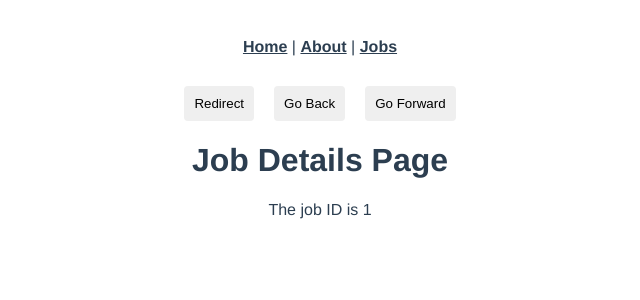
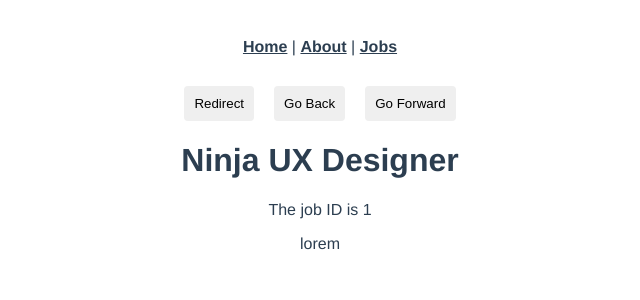
Before and after one commit to Huseinaz/ninja-jobs, a Vue app: page /jobs/1 in a window 1280 px wide. Shown: the top 300 px of the page, without its empty margins (320-960 px from the left). Built offline with nearby package versions, Linux system fonts and the light colour scheme; data requests are answered from the project's data file.

Commit message:
Fetching data + Show data

```diff
--- a/src/views/jobs/JobDetails.vue
+++ b/src/views/jobs/JobDetails.vue
@@ -1,16 +1,28 @@
 <template>
-    <h1>Job Details Page</h1>
-    <p>The job ID is {{ id }}</p>
+    <div v-if="job">
+        <h1>{{ job.title }}</h1>
+        <p>The job ID is {{ id }}</p>
+        <p>{{ job.details }}</p>
+    </div>
+    <div v-else>
+        <p>Loading job details...</p>
+    </div>
 </template>
 
 <script>
 export default {
     props: ['id'],
-    // data() {
-    //     return {
-    //         id : this.$route.params.id //take the id from the url
-    //     }
-    // },
+    data() {
+        return {
+            job: null
+        }
+    },
+    mounted() {
+        fetch('http://localhost:3000/jobs/'+this.id)
+        .then(res => res.json())
+        .then(data => this.job = data)
+        .then(err => console.log(err.message))
+    },
 }
 </script>
 
--- a/src/views/jobs/JobsView.vue
+++ b/src/views/jobs/JobsView.vue
@@ -1,9 +1,14 @@
 <template>
     <h1>Jobs</h1>
-    <div v-for="job in jobs" :key="job.id" class="job">
-        <router-link :to="{ name: 'jobDetails', params: { id: job.id } }">
-            <h2>{{ job.title }}</h2>
-        </router-link>
+    <div v-if="jobs.length">
+        <div v-for="job in jobs" :key="job.id" class="job">
+            <router-link :to="{ name: 'jobDetails', params: { id: job.id } }">
+                <h2>{{ job.title }}</h2>
+            </router-link>
+        </div>
+    </div>
+    <div v-else>
+        <p>Loading jobs...</p>
     </div>
 </template>
 
@@ -11,12 +16,14 @@
 export default {
     data() {
         return {
-            jobs: [
-                {title: 'Ninja UX Designer', id: 1, details: 'lorem'},
-                {title: 'Ninja Web Designer', id: 2, details: 'lorem'},
-                {title: 'Ninja Vue Designer', id: 3, details: 'lorem'}
-            ]
+            jobs: []
         }
+    },
+    mounted() {
+        fetch('http://localhost:3000/jobs')
+        .then(res => res.json())
+        .then(data => this.jobs = data)
+        .then(err => console.log(err.message))
     },
 }
 </script>
```
